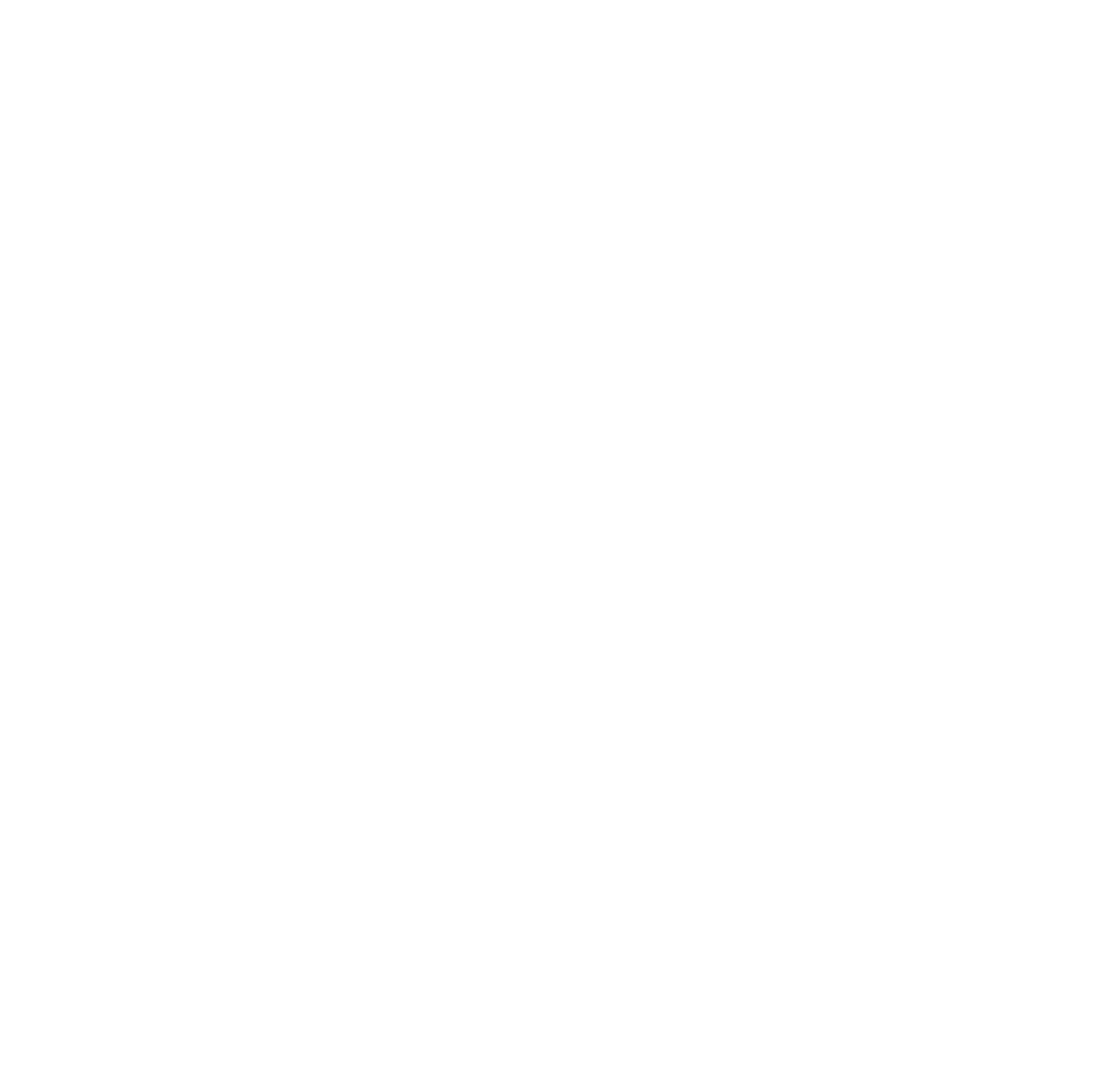
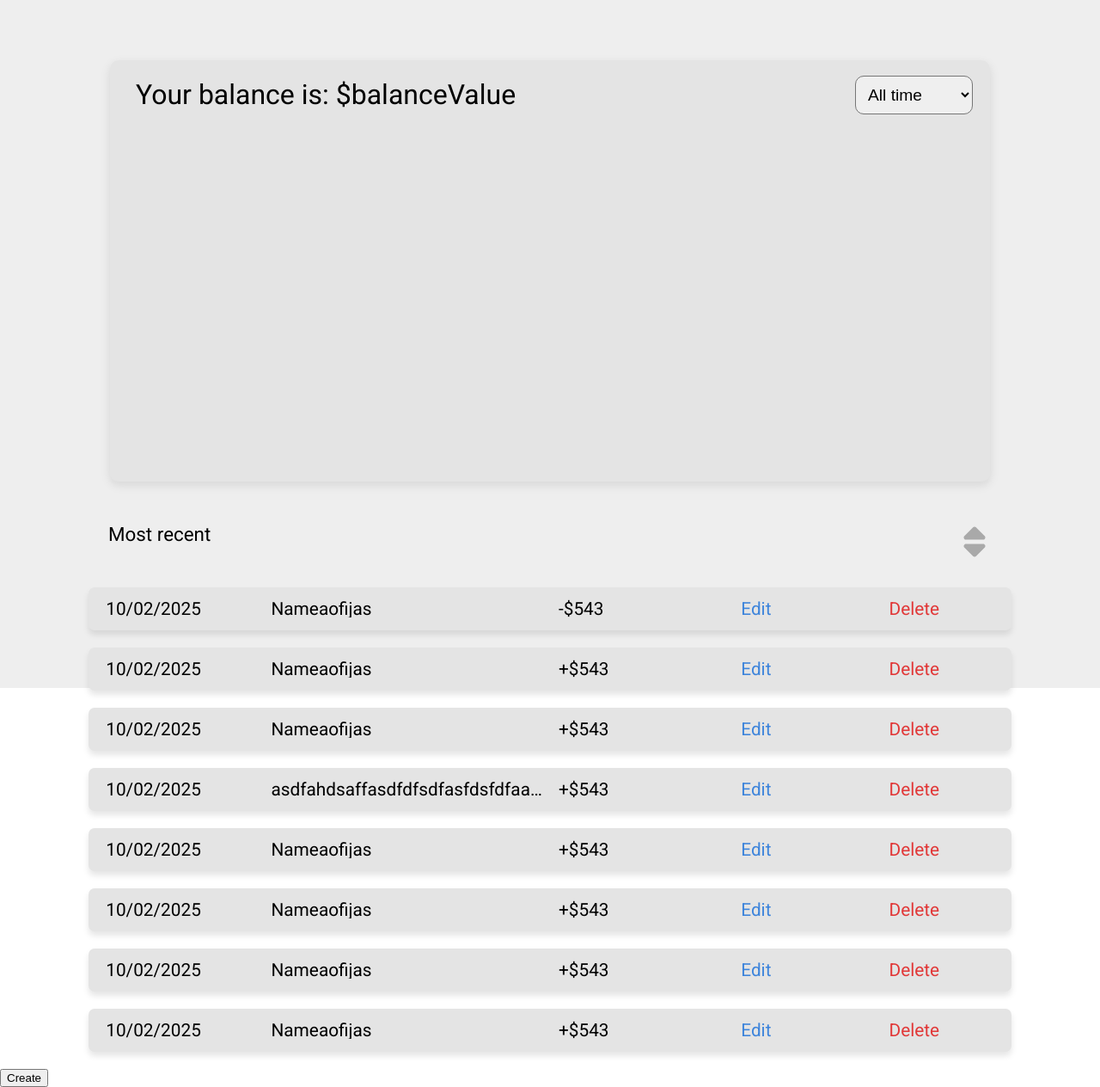
Before and after one commit to georgie-the-developer/finance-tracker, a React (Vite) app: page / in a window 1280 px wide. Shown: the whole page at 86% size. Before the commit the page ends 800 px from the top, so only its background shows below. Built offline with nearby package versions, Linux system fonts and the light colour scheme.

Commit message:
Add general structure and custom sort alert

```diff
--- a/src/App.jsx
+++ b/src/App.jsx
@@ -1,7 +1,146 @@
 import { useState } from "react";
 
 function App() {
-  return <></>;
+  const [isSortOpen, setIsSortOpen] = useState(false);
+  const [sortBy, setSortBy] = useState("most-recent");
+  const changeSortState = (val) => {
+    setSortBy(val);
+    setIsSortOpen(false);
+  };
+  const getSortByHumanized = () => {
+    switch (sortBy) {
+      case "most-recent":
+        return "Most recent";
+      case "oldest":
+        return "Oldest";
+      case "sum-desc":
+        return "Sum of money, desc.";
+      case "sum-asc":
+        return "Sum of money, asc.";
+      default:
+        return "Most recent";
+    }
+  };
+
+  return (
+    <>
+      <div className="main">
+        <div className="bg-overlay"></div>
+        <section className="hero">
+          <div className="hero-card">
+            <div className="hero-heading">
+              <div className="balance-heading">
+                Your balance is:
+                <span className="balance-value"> $balanceValue</span>
+              </div>
+              <select name="" id="" className="filter-dropdown">
+                <option value="all-time">All time</option>
+                <option value="today">Today</option>
+                <option value="last-week">Last week</option>
+                <option value="last-month">Last month</option>
+                <option value="last-year">Last year</option>
+              </select>
+            </div>
+            <div className="chart-container">
+              <div className="line-chart"></div>
+            </div>
+          </div>
+        </section>
+        <section className="finance-records">
+          <div className="finance-records__container">
+            <div className="sort-container">
+              <div className="sort-current-value">{getSortByHumanized()}</div>
+              <div className="sort-dropdown">
+                <svg
+                  xmlns="http://www.w3.org/2000/svg"
+                  viewBox="0 0 320 512"
+                  onClick={() => setIsSortOpen((prevValue) => !prevValue)}
+                >
+                  {/* <!--!Font Awesome Free 6.7.2 by @fontawesome - https://fontawesome.com License - https://fontawesome.com/license/free Copyright 2025 Fonticons, Inc.--> */}
+                  <path d="M137.4 41.4c12.5-12.5 32.8-12.5 45.3 0l128 128c9.2 9.2 11.9 22.9 6.9 34.9s-16.6 19.8-29.6 19.8L32 224c-12.9 0-24.6-7.8-29.6-19.8s-2.2-25.7 6.9-34.9l128-128zm0 429.3l-128-128c-9.2-9.2-11.9-22.9-6.9-34.9s16.6-19.8 29.6-19.8l256 0c12.9 0 24.6 7.8 29.6 19.8s2.2 25.7-6.9 34.9l-128 128c-12.5 12.5-32.8 12.5-45.3 0z" />
+                </svg>
+                {isSortOpen && (
+                  <ul className="dropdown-list">
+                    <li onClick={() => changeSortState("most-recent")}>
+                      Most recent
+                    </li>
+                    <li onClick={() => changeSortState("oldest")}>Oldest</li>
+                    <li onClick={() => changeSortState("sum-desc")}>
+                      Sum of money (desc.)
+                    </li>
+                    <li onClick={() => changeSortState("sum-asc")}>
+                      Sum of money (asc.)
+                    </li>
+                  </ul>
+                )}
+              </div>
+            </div>
+            <div className="finance-cards-container">
+              <div className="finance-card">
+                <div className="date">10/02/2025</div>
+                <div className="name">Nameaofijas</div>
+                <div className="sum">-$543</div>
+                <div className="action-edit">Edit</div>
+                <div className="action-delete">Delete</div>
+              </div>
+              <div className="finance-card">
+                <div className="date">10/02/2025</div>
+                <div className="name">Nameaofijas</div>
+                <div className="sum">+$543</div>
+                <div className="action-edit">Edit</div>
+                <div className="action-delete">Delete</div>
+              </div>
+              <div className="finance-card">
+                <div className="date">10/02/2025</div>
+                <div className="name">Nameaofijas</div>
+                <div className="sum">+$543</div>
+                <div className="action-edit">Edit</div>
+                <div className="action-delete">Delete</div>
+              </div>
+              <div className="finance-card">
+                <div className="date">10/02/2025</div>
+                <div className="name">
+                  asdfahdsaffasdfdfsdfasfdsfdfaasdfasfddasf
+                </div>
+                <div className="sum">+$543</div>
+                <div className="action-edit">Edit</div>
+                <div className="action-delete">Delete</div>
+              </div>
+              <div className="finance-card">
+                <div className="date">10/02/2025</div>
+                <div className="name">Nameaofijas</div>
+                <div className="sum">+$543</div>
+                <div className="action-edit">Edit</div>
+                <div className="action-delete">Delete</div>
+              </div>
+              <div className="finance-card">
+                <div className="date">10/02/2025</div>
+                <div className="name">Nameaofijas</div>
+                <div className="sum">+$543</div>
+                <div className="action-edit">Edit</div>
+                <div className="action-delete">Delete</div>
+              </div>
+              <div className="finance-card">
+                <div className="date">10/02/2025</div>
+                <div className="name">Nameaofijas</div>
+                <div className="sum">+$543</div>
+                <div className="action-edit">Edit</div>
+                <div className="action-delete">Delete</div>
+              </div>
+              <div className="finance-card">
+                <div className="date">10/02/2025</div>
+                <div className="name">Nameaofijas</div>
+                <div className="sum">+$543</div>
+                <div className="action-edit">Edit</div>
+                <div className="action-delete">Delete</div>
+              </div>
+            </div>
+          </div>
+        </section>
+        <button className="create-finance-record">Create</button>
+      </div>
+    </>
+  );
 }
 
 export default App;
```
